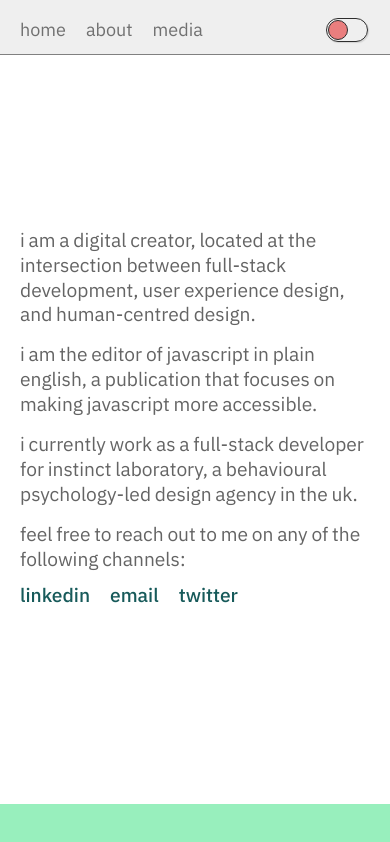
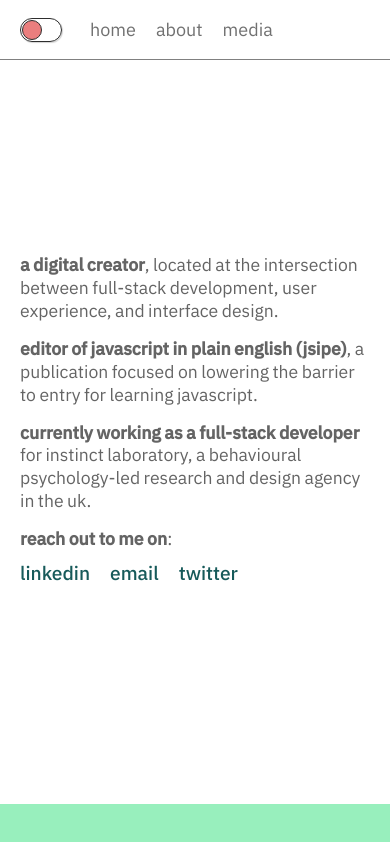
Before and after one commit to sunil-sandhu/sunilsandhu2019-nuxt, a Nuxt app: page /about in a window 390 px wide. Built offline with nearby package versions, Linux system fonts and the light colour scheme.

Commit message:
turned togglebutton into a component and added some media query styles

```diff
--- a/components/Navigation.vue
+++ b/components/Navigation.vue
@@ -1,5 +1,5 @@
 <template>
-    <div class="navigation">
+    <div>
         <nuxt-link to="/" class="big" :style="'color:' + linkColor + ''">home</nuxt-link>
         <nuxt-link to="/about" class="big" :style="'color:' + linkColor + ''">about</nuxt-link>
         <nuxt-link to="/media" class="big" :style="'color:' + linkColor + ''">media</nuxt-link>
--- /dev/null
+++ b/components/ToggleButton.vue
@@ -0,0 +1,70 @@
+<template>
+    <div class="button" @click="emit('toggle')">
+        <div class="button-inner" :style="'box-shadow:' + toggleButtonBoxShadow + ';'">
+            <div class="button-toggle" :style="'left:' + togglePosition + 'px' + '; background-color:' + toggleButtonColor + ';'"></div>
+        </div>
+    </div>
+</template>
+
+<script>
+
+    export default {
+        name: 'ToggleButton',
+        components: {},
+        props: ['toggleButtonColor', 'toggleButtonBoxShadow', 'togglePosition'],
+        data() {
+            return {
+
+            }
+        },
+        methods: {
+            emit(param) {
+                this.$emit(param)
+            }
+        }
+    }
+</script>
+
+<style>
+    .button {
+        cursor: pointer;
+        /* position: absolute; */
+        /* top: 20px; */
+        /* left: 20px; */
+        /* border: 1px solid rgba(169, 169, 169, 0.5); */
+        /* width: 46px; */
+        /* height: 28px; */
+        border-radius: 15px;
+        /* display: flex; */
+        /* justify-content: center; */
+        /* align-items: center; */
+        margin-right: 28px;
+        margin-left: 28px;
+    }
+
+    .button-inner {
+        cursor: pointer;
+        position: relative;
+        width: 42px;
+        height: 24px;
+        border: 1px solid #2e2e2e;
+        border-radius: 15px;
+        display: flex;
+        align-items: center;
+        /*background-color: #D3D3D3;*/
+        transition: all 400ms;
+        box-shadow: 1px 1px 1px #D3D3D3;
+    }
+
+    .button-toggle {
+        cursor: pointer;
+        position: absolute;
+        width: 20px;
+        height: 20px;
+        top: 1px;
+        border: 1px solid #2e2e2e;
+        /*box-shadow: 1px 1px 1px rgb(175, 173, 173);*/
+        border-radius: 15px;
+        transition: all 200ms;
+    }
+</style>
--- a/layouts/default.vue
+++ b/layouts/default.vue
@@ -1,37 +1,37 @@
 <template>
   <section class="container" :style="'background-color:' + bgColor + ''">
 
-    <div class="left-side padded-left">
+    <div class="left-side">
 
-      <div class="button" @click="this.toggleButton">
-        <div class="button-inner" :style="'box-shadow:' + toggleButtonBoxShadow + ';'">
-          <div class="button-toggle" :style="'left:' + togglePosition + 'px' + '; background-color:' + toggleButtonColor + ';'"></div>
-        </div>
+      <div class="navigation">
+
+        <ToggleButton
+                @toggle="toggleButton()"
+                :togglePosition="this.togglePosition"
+                :toggleButtonColor="this.toggleButtonColor"
+                :toggleButtonBoxShadow="this.toggleButtonBoxShadow">
+        </ToggleButton>
+
+
+        <Navigation :linkColor="this.linkColor"></Navigation>
+
       </div>
 
-      <Navigation :linkColor="this.linkColor"/>
-
-
-
-      <div class="page-container">
 
       <div class="content">
 
-
-
-      <nuxt />
+          <nuxt />
 
       </div>
-
-      </div>
-
 
 
     </div>
 
 
     <div class="right-side">
+
       <div class="colored-box" :style="'background-color:' + this.boxColor"></div>
+
     </div>
 
   </section>
@@ -39,14 +39,15 @@
 
 <script>
 import Navigation from '../components/Navigation.vue';
+import ToggleButton from '../components/ToggleButton.vue';
 
 export default {
   data() {
     return {
       page: 'index',
+      darkMode: false,
       boxColor: '#98EFBD',
       togglePosition: 1,
-      darkMode: false,
 //      toggleButtonColor: '#ACADAD',
       toggleButtonColor: '#ea7e7e',
       toggleButtonBoxShadow: '1px 1px 1px #D3D3D3',
@@ -64,7 +65,7 @@ export default {
   },
 
   components: {
-    Navigation
+    Navigation, ToggleButton
   },
 
   methods: {
@@ -156,7 +157,6 @@ html {
 
 
 .container {
-  min-height: 100vh;
   display: flex;
   /* justify-content: left; */
   align-items: flex-end;
@@ -190,6 +190,7 @@ html {
 
 
 .left-side {
+  height: 100vh;
   position: relative;
   width: 60%;
   flex-flow: column;
@@ -198,9 +199,11 @@ html {
 }
 
 .right-side {
+  height: 100vh;
   width: 40%;
   flex-flow: column;
   display: flex;
+  transition: all 500ms;
   /*align-items: flex-end;*/
 }
 
@@ -209,54 +212,17 @@ html {
 }
 
 .content {
-  display: flex;
-  flex-flow: column;
-  /*padding: 0 20px;*/
-  justify-content: space-between;
-}
-
-.button {
-  cursor: pointer;
-  position: absolute;
-  top: 20px;
-  left: 20px;
-  /*border: 1px solid rgba(169, 169, 169, 0.5);*/
-  width: 46px;
-  height: 28px;
-  border-radius: 15px;
-  display: flex;
-  justify-content: center;
-  align-items: center;
-}
-
-.button-inner {
-  cursor: pointer;
-  position: relative;
-  width: 42px;
-  height: 24px;
-  border: 1px solid #2e2e2e;
-  border-radius: 15px;
+  /*height: calc(100vh - 30px);*/
   display: flex;
   align-items: center;
-  /*background-color: #D3D3D3;*/
-  transition: all 400ms;
-  box-shadow: 1px 1px 1px #D3D3D3;
-}
-
-.button-toggle {
-  cursor: pointer;
-  position: absolute;
-  width: 20px;
-  height: 20px;
-  top: 1px;
-  border: 1px solid #2e2e2e;
-  /*box-shadow: 1px 1px 1px rgb(175, 173, 173);*/
-  border-radius: 15px;
-  transition: all 200ms;
+  flex: 1;
+  padding-left: 100px;
 }
 
 .navigation {
   display: flex;
+  height: 80px;
+  align-items: center;
   /*padding-left: 80px;*/
 }
 
@@ -267,12 +233,6 @@ html {
   font-size: 18px;
 }
 
-.page-container {
-  height: calc(100vh - 30px);
-  display: flex;
-  align-items: center;
-
-}
 
 
 .big {
@@ -336,15 +296,17 @@ h2 {
 
 .text-container {
   padding-right: 60px;
-  max-height: 600px;
+  max-height: 80vh;
   overflow-x: scroll;
   max-width: 500px;
+  padding-top: 60px;
+  padding-bottom: 60px;
 }
 
 .colored-box {
   width: 100%;
   height: 100vh;
-  height: -webkit-fill-available;
+  /*height: -webkit-fill-available;*/
   transition: all 350ms;
 }
 
@@ -413,19 +375,35 @@ h2 {
 }
 /*TRANSITIONS END*/
 
-
-
-@media only screen and (max-width: 799px) {
+@media only screen and (max-width: 999px) {
 
   .left-side {
-    width: 70%;
+    width: calc(100% - 200px);
     flex-flow: column;
     display: flex;
     /*align-items: flex-end;*/
   }
 
   .right-side {
-    width: 30%;
+    width: 200px;
+    flex-flow: column;
+    display: flex;
+    /*align-items: flex-end;*/
+  }
+}
+
+
+@media only screen and (max-width: 799px) {
+
+  .left-side {
+    width: calc(100% - 80px);
+    flex-flow: column;
+    display: flex;
+    /*align-items: flex-end;*/
+  }
+
+  .right-side {
+    width: 80px;
     flex-flow: column;
     display: flex;
     /*align-items: flex-end;*/
@@ -433,11 +411,6 @@ h2 {
 
   .padded-left {
     padding-left: 50px;
-  }
-
-  .button {
-    left: unset;
-    right: 20px;
   }
 
 }
@@ -470,18 +443,14 @@ h2 {
     padding-left: 0;
   }
 
-  .button {
-    left: unset;
-    right: 20px;
-  }
 
   .text-container {
-    padding: 0 20px 40px 20px;
+    padding: 20px 20px 60px 0px;
   }
 
   .navigation {
-    padding-left: 20px;
-    background-color: rgb(239, 239, 239);
+    padding-left: 10px;
+    /*background-color: ;*/
     height: 60px;
     border-bottom: 1px solid grey;
   }
@@ -490,19 +459,13 @@ h2 {
     padding-top: 18px;
   }
 
-  .page-container {
-    /*height: unset;*/
-  }
 
   .button {
-    top: 16px;
+    margin-left: 10px;
   }
 
   .content {
-    display: unset;
-    flex-flow: unset;
-    padding: unset;
-    justify-content: unset;
+    padding-left: 20px;
   }
 
 }
--- a/nuxt.config.js
+++ b/nuxt.config.js
@@ -7,7 +7,7 @@ module.exports = {
   ** Headers of the page
   */
   head: {
-    title: pkg.name,
+    title: 'sunil sandhu',
     meta: [
       { charset: 'utf-8' },
       { name: 'viewport', content: 'width=device-width, initial-scale=1' },
--- a/pages/about.vue
+++ b/pages/about.vue
@@ -1,23 +1,21 @@
 <template>
-  <div>
+    <div class="text-container">
 
+        <p><strong>a digital creator</strong>, located at the intersection between full-stack development, user experience, and interface design.</p>
 
-    <div class="text-container">
-      <p>i am a digital creator, located at the intersection between full-stack development, user experience design, and human-centred design.
-      </p>
-      <p>
-        i am the editor of javascript in plain english, a publication that focuses on making javascript more accessible.
-      </p>
-      <p>
-        i currently work as a full-stack developer for instinct laboratory, a behavioural psychology-led design agency in the uk.
-      </p>
-      <p>feel free to reach out to me on any of the following channels:</p>
-      <a href="https://www.linkedin.com/in/sunilsandhu/">linkedin</a>
-      <a href="mailto:hello@sunilsandhu.com">email</a>
-      <a href="https://twitter.com/sunilsandhu">twitter</a>
+        <p><strong>editor of javascript in plain english (jsipe)</strong>, a publication focused on lowering the barrier to entry for learning javascript.</p>
+
+        <p><strong>currently working as a full-stack developer</strong> for instinct laboratory, a behavioural psychology-led research and design agency in the uk.</p>
+
+        <p><strong>reach out to me on</strong>:</p>
+
+        <a href="https://www.linkedin.com/in/sunilsandhu">linkedin</a>
+
+        <a href="mailto:hello@sunilsandhu.com">email</a>
+
+        <a href="https://twitter.com/sunilsandhu">twitter</a>
+
     </div>
-
-  </div>
 </template>
 
 <script>
@@ -32,7 +30,7 @@
 <style scoped>
 
   h2, h3, h4, h5, p {
-    font-size: 1.2em;
+    font-size: 1.1em;
     margin: 15px 0;
     margin-bottom: 0.5em;
     text-align: left;
--- a/pages/media.vue
+++ b/pages/media.vue
@@ -1,22 +1,19 @@
 <template>
-  <div>
-
-
     <div class="text-container">
 
-    <div v-for="item in media" :key="item.id">
-      <p class="format">{{item.format}}</p>
-      <a class="title" :href="item.href" target="_blank">{{item.title}}</a>
-      <p class="medium">{{item.medium}}</p>
-      <p class="year">{{item.year}}</p>
-    </div>
+        <div v-for="item in media" :key="item.id">
 
+          <p class="format">{{item.format}}</p>
 
+          <a class="title" :href="item.href" target="_blank">{{item.title}}</a>
+
+          <p class="medium">{{item.medium}}</p>
+
+          <p class="year">{{item.year}}</p>
+
+        </div>
 
     </div>
-
-
-  </div>
 </template>
 
 
@@ -33,7 +30,9 @@
 
         async asyncData() {
             const res = await axios.get('https://sunilsandhu-47c54.firebaseio.com/media.json');
-            const media = res.data;
+
+            // turn object of objects into array of objects, then reverse in order to show media in reverse chronological order
+            const media = Object.values(res.data).reverse();
             return {media};
 
         },
```
Also changed, not shown: pages/index.vue (+2 -5 lines).
